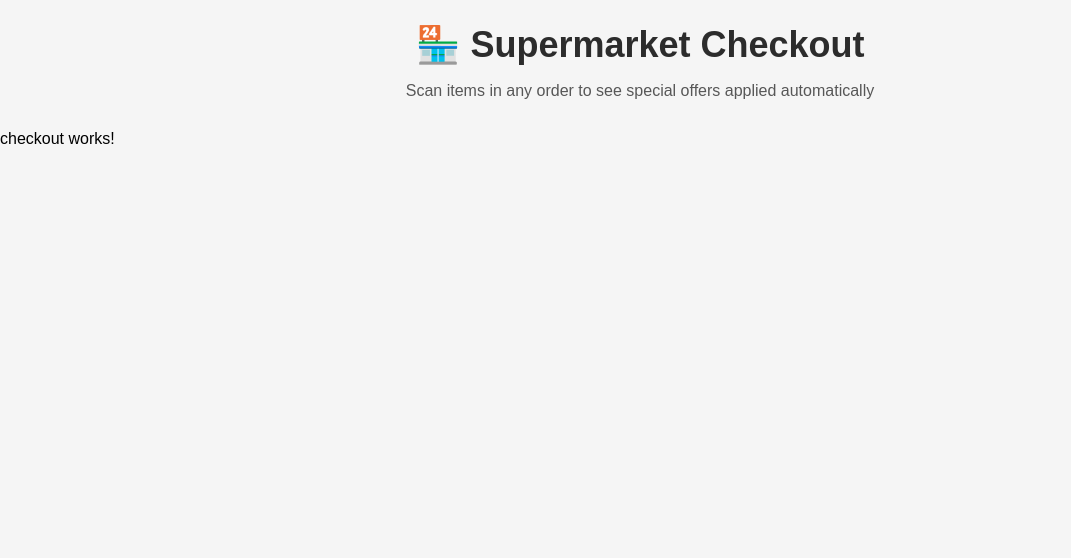
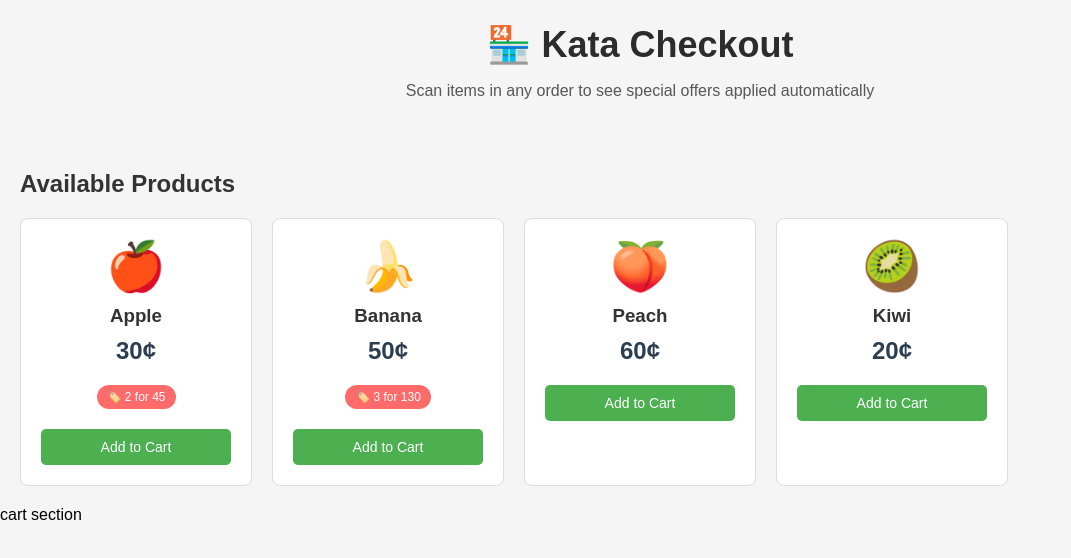
Before and after one commit to aumtuhin/checkout-kata, an Angular app: page /checkout in a window 1280 px wide. Shown: the top 558 px of the page, without its empty margins (0-1071 px from the left). Built offline with nearby package versions, Linux system fonts and the light colour scheme.

Commit message:
feat: added product service, product list component

```diff
--- a/src/app/components/header/header.component.html
+++ b/src/app/components/header/header.component.html
@@ -1,4 +1,4 @@
 <header class="checkout-header">
-  <h1>🏪 Supermarket Checkout</h1>
+  <h1>🏪 Kata Checkout</h1>
   <p>Scan items in any order to see special offers applied automatically</p>
 </header>
--- /dev/null
+++ b/src/app/components/product-list/product-list.component.css
@@ -0,0 +1,71 @@
+.product-list {
+  padding: 20px;
+}
+
+.product-list h2 {
+  color: #333;
+  margin-bottom: 20px;
+}
+
+.products-grid {
+  display: grid;
+  grid-template-columns: repeat(auto-fill, minmax(200px, 1fr));
+  gap: 20px;
+  margin-top: 20px;
+}
+
+.product-card {
+  background: white;
+  border: 1px solid #ddd;
+  border-radius: 8px;
+  padding: 20px;
+  text-align: center;
+  transition: box-shadow 0.3s;
+}
+
+.product-card:hover {
+  box-shadow: 0 4px 8px rgba(0, 0, 0, 0.1);
+}
+
+.product-icon {
+  font-size: 48px;
+  margin-bottom: 10px;
+}
+
+.product-card h3 {
+  margin: 10px 0;
+  color: #333;
+}
+
+.product-price {
+  font-size: 24px;
+  font-weight: bold;
+  color: #2c3e50;
+  margin: 10px 0;
+}
+
+.offer-badge {
+  background: #ff6b6b;
+  color: white;
+  padding: 5px 10px;
+  border-radius: 20px;
+  font-size: 12px;
+  margin: 10px 0;
+  display: inline-block;
+}
+
+.add-button {
+  background: #4caf50;
+  color: white;
+  border: none;
+  padding: 10px 20px;
+  border-radius: 5px;
+  cursor: pointer;
+  font-size: 14px;
+  margin-top: 10px;
+  width: 100%;
+}
+
+.add-button:hover {
+  background: #45a049;
+}
--- /dev/null
+++ b/src/app/components/product-list/product-list.component.html
@@ -0,0 +1,16 @@
+<div class="product-list">
+  <h2>Available Products</h2>
+  <div class="products-grid">
+    <div *ngFor="let product of products" class="product-card">
+      <div class="product-icon">{{ product.imageUrl }}</div>
+      <h3>{{ product.name }}</h3>
+      <div class="product-price">{{ product.price }}¢</div>
+
+      <div *ngIf="getOffer(product.id)" class="offer-badge">
+        🏷️ {{ getOffer(product.id)?.description }}
+      </div>
+
+      <button class="add-button">Add to Cart</button>
+    </div>
+  </div>
+</div>
--- /dev/null
+++ b/src/app/components/product-list/product-list.component.ts
@@ -0,0 +1,32 @@
+import { Component, OnInit } from '@angular/core';
+import { CommonModule } from '@angular/common';
+import { Product, Offer } from '../../models/product.model';
+import { ProductService } from '../../services/product.service';
+
+@Component({
+  selector: 'app-product-list',
+  standalone: true,
+  imports: [CommonModule],
+  templateUrl: './product-list.component.html',
+  styleUrl: './product-list.component.css',
+})
+export class ProductListComponent implements OnInit {
+  products: Product[] = [];
+  offers: Map<string, Offer> = new Map();
+
+  constructor(
+    private productService: ProductService,
+  ) {}
+
+  ngOnInit(): void {
+    this.products = this.productService.getProducts();
+
+    this.productService.getOffers().forEach((offer) => {
+      this.offers.set(offer.productId, offer);
+    });
+  }
+
+  getOffer(productId: string): Offer | undefined {
+    return this.offers.get(productId);
+  }
+}
--- a/src/app/pages/checkout/checkout.component.html
+++ b/src/app/pages/checkout/checkout.component.html
@@ -1 +1,8 @@
-<p>checkout works!</p>
+<div class="checkout-container">
+  <div class="checkout-layout">
+    <div class="products-section">
+      <app-product-list></app-product-list>
+    </div>
+    <div class="cart-section">cart section</div>
+  </div>
+</div>
--- a/src/app/pages/checkout/checkout.component.ts
+++ b/src/app/pages/checkout/checkout.component.ts
@@ -1,8 +1,9 @@
 import { Component } from '@angular/core';
+import { ProductListComponent } from '../../components/product-list/product-list.component';
 
 @Component({
   selector: 'app-checkout',
-  imports: [],
+  imports: [ProductListComponent],
   templateUrl: './checkout.component.html',
   styleUrl: './checkout.component.css'
 })
--- /dev/null
+++ b/src/app/services/product.service.ts
@@ -0,0 +1,27 @@
+import { Injectable } from '@angular/core';
+import { Product, Offer } from '../models/product.model';
+import { MOCK_PRODUCTS, MOCK_OFFERS } from '../data/mock-data';
+
+@Injectable({
+  providedIn: 'root'
+})
+export class ProductService {
+  private products: Product[] = MOCK_PRODUCTS;
+  private offers: Offer[] = MOCK_OFFERS;
+
+  getProducts(): Product[] {
+    return [...this.products];
+  }
+
+  getOffers(): Offer[] {
+    return [...this.offers];
+  }
+
+  getProductById(id: string): Product | undefined {
+    return this.products.find((p) => p.id === id);
+  }
+
+  getOfferForProduct(productId: string): Offer | undefined {
+    return this.offers.find((o) => o.productId === productId);
+  }
+}
```
Also changed, not shown: 2 other files (tests, documents, lock files or other folders).
